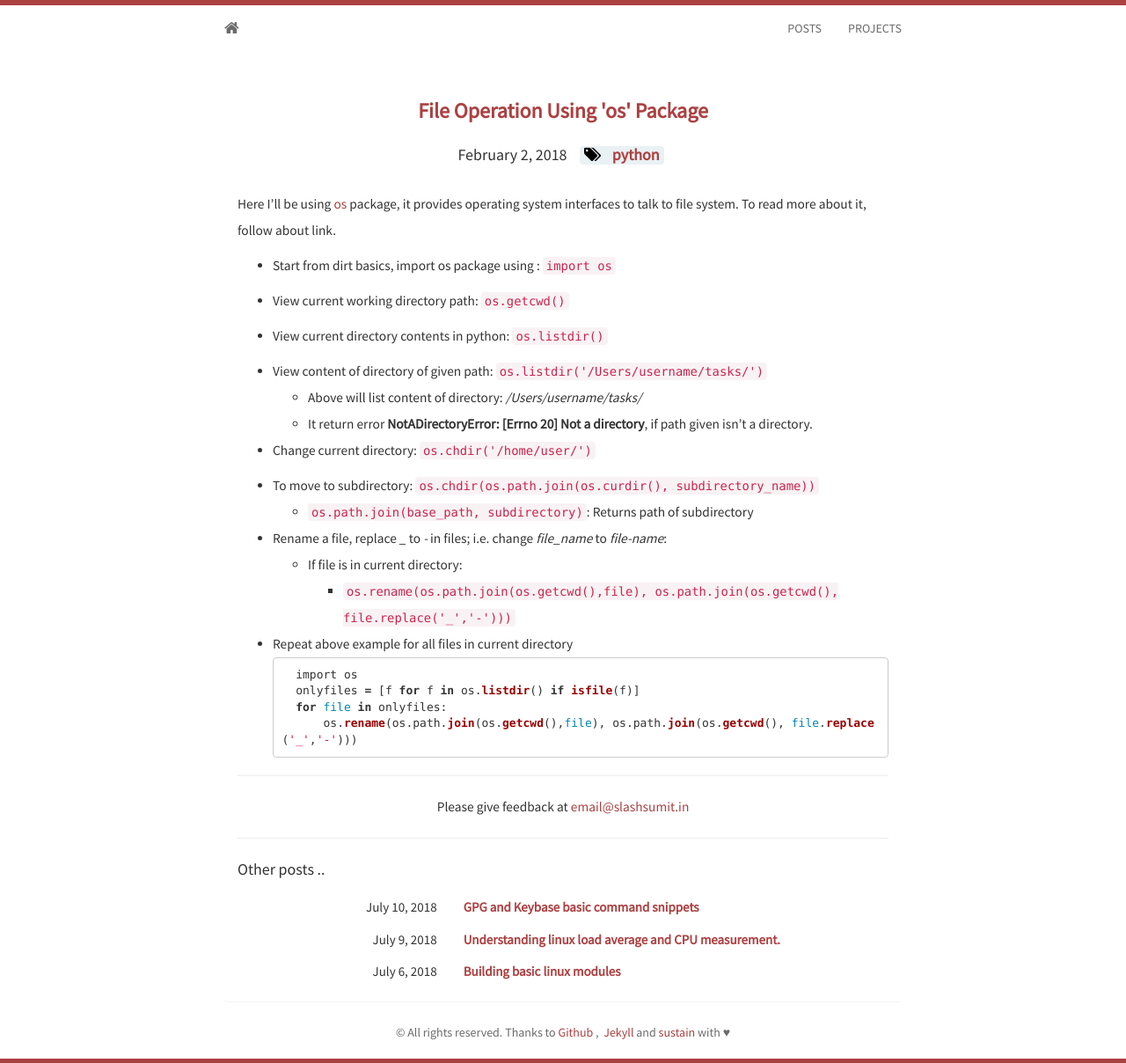
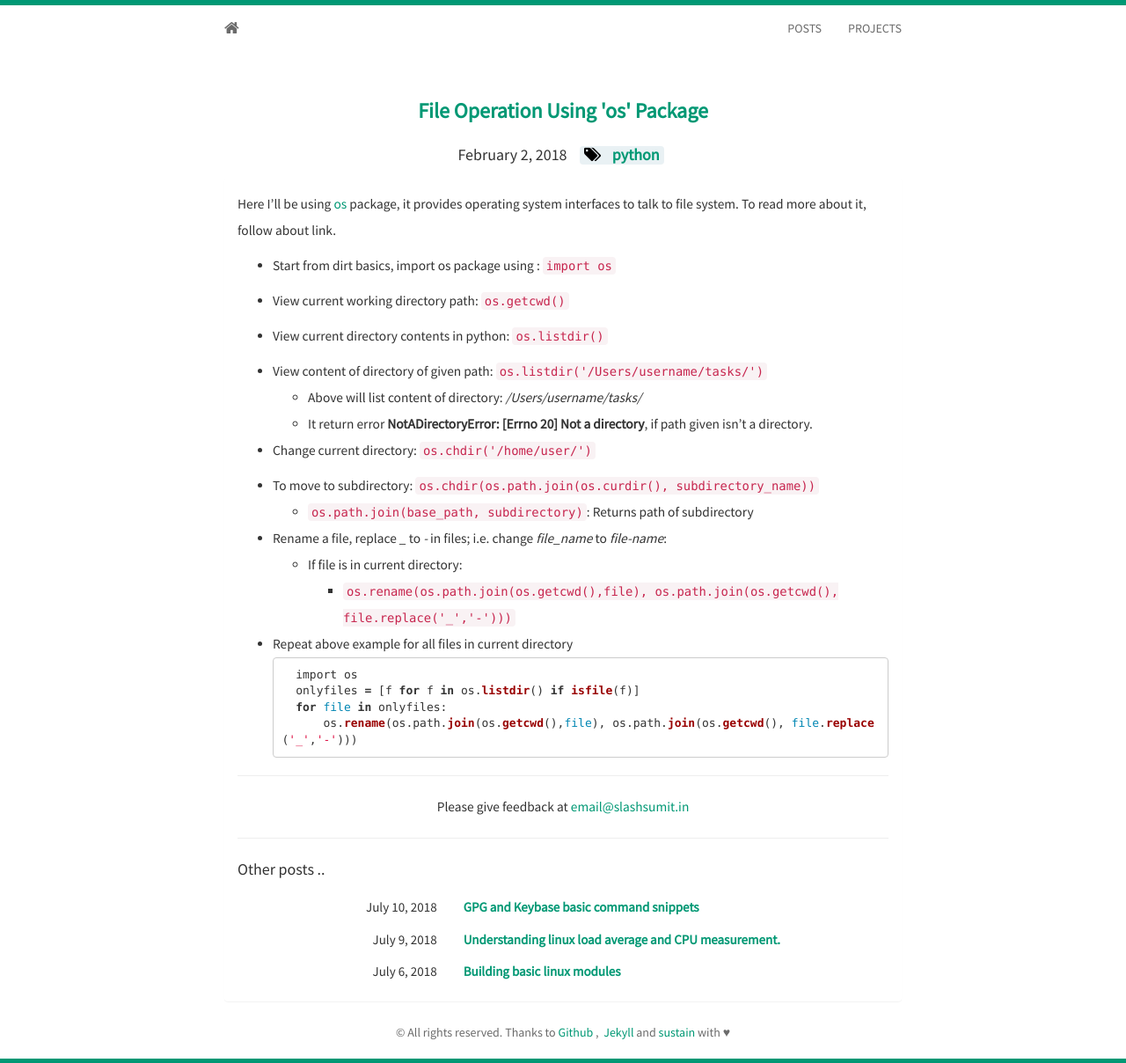
Before and after one commit to murarisumit/murarisumit.github.io, a Jekyll site: the page built from _posts/2018-02-02-python-file-operation-using-os-package.markdown, in a window 1280 px wide. Shown: the whole page at 88% size. Built offline with Jekyll 4.4.1, drawn with Linux system fonts in a browser that asks for light colours; nearby versions of some CDN libraries.

Commit message:
Added posts page font and color

```diff
--- a/posts.html
+++ b/posts.html
@@ -59,7 +59,7 @@ The purpose of this snippet is to list all your posts posted with a certain tag.
     {% for post in site.posts %}
 			{% if post.tags contains tag %}
 					<div class="row">
-							<h5 style="text-align: center"><a href="{{ site.baseurl }}{{ post.url }}">{{ post.title }}</a> </h5>
+							<h4 style="text-align: center"><a href="{{ site.baseurl }}{{ post.url }}">{{ post.title }}</a> </h4>
 					</div>
 			{% endif %}
     {% endfor %}
--- a/static/css/dist/main.css
+++ b/static/css/dist/main.css
@@ -1,271 +1,3 @@
-.highlight {
-  background: #ffffff;
-}
-.highlight .c {
-  color: #999988;
-  font-style: italic;
-}
-/* Comment */
-.highlight .err {
-  color: #a61717;
-  background-color: #e3d2d2;
-}
-/* Error */
-.highlight .k {
-  font-weight: bold;
-}
-/* Keyword */
-.highlight .o {
-  font-weight: bold;
-}
-/* Operator */
-.highlight .cm {
-  color: #999988;
-  font-style: italic;
-}
-/* Comment.Multiline */
-.highlight .cp {
-  color: #999999;
-  font-weight: bold;
-}
-/* Comment.Preproc */
-.highlight .c1 {
-  color: #999988;
-  font-style: italic;
-}
-/* Comment.Single */
-.highlight .cs {
-  color: #999999;
-  font-weight: bold;
-  font-style: italic;
-}
-/* Comment.Special */
-.highlight .gd {
-  color: #000000;
-  background-color: #ffdddd;
-}
-/* Generic.Deleted */
-.highlight .gd .x {
-  color: #000000;
-  background-color: #ffaaaa;
-}
-/* Generic.Deleted.Specific */
-.highlight .ge {
-  font-style: italic;
-}
-/* Generic.Emph */
-.highlight .gr {
-  color: #aa0000;
-}
-/* Generic.Error */
-.highlight .gh {
-  color: #999999;
-}
-/* Generic.Heading */
-.highlight .gi {
-  color: #000000;
-  background-color: #ddffdd;
-}
-/* Generic.Inserted */
-.highlight .gi .x {
-  color: #000000;
-  background-color: #aaffaa;
-}
-/* Generic.Inserted.Specific */
-.highlight .go {
-  color: #888888;
-}
-/* Generic.Output */
-.highlight .gp {
-  color: #555555;
-}
-/* Generic.Prompt */
-.highlight .gs {
-  font-weight: bold;
-}
-/* Generic.Strong */
-.highlight .gu {
-  color: #aaaaaa;
-}
-/* Generic.Subheading */
-.highlight .gt {
-  color: #aa0000;
-}
-/* Generic.Traceback */
-.highlight .kc {
-  font-weight: bold;
-}
-/* Keyword.Constant */
-.highlight .kd {
-  font-weight: bold;
-}
-/* Keyword.Declaration */
-.highlight .kp {
-  font-weight: bold;
-}
-/* Keyword.Pseudo */
-.highlight .kr {
-  font-weight: bold;
-}
-/* Keyword.Reserved */
-.highlight .kt {
-  color: #445588;
-  font-weight: bold;
-}
-/* Keyword.Type */
-.highlight .m {
-  color: #009999;
-}
-/* Literal.Number */
-.highlight .s {
-  color: #d14;
-}
-/* Literal.String */
-.highlight .na {
-  color: #008080;
-}
-/* Name.Attribute */
-.highlight .nb {
-  color: #0086B3;
-}
-/* Name.Builtin */
-.highlight .nc {
-  color: #445588;
-  font-weight: bold;
-}
-/* Name.Class */
-.highlight .no {
-  color: #008080;
-}
-/* Name.Constant */
-.highlight .ni {
-  color: #800080;
-}
-/* Name.Entity */
-.highlight .ne {
-  color: #990000;
-  font-weight: bold;
-}
-/* Name.Exception */
-.highlight .nf {
-  color: #990000;
-  font-weight: bold;
-}
-/* Name.Function */
-.highlight .nn {
-  color: #555555;
-}
-/* Name.Namespace */
-.highlight .nt {
-  color: #000080;
-}
-/* Name.Tag */
-.highlight .nv {
-  color: #008080;
-}
-/* Name.Variable */
-.highlight .ow {
-  font-weight: bold;
-}
-/* Operator.Word */
-.highlight .w {
-  color: #bbbbbb;
-}
-/* Text.Whitespace */
-.highlight .mf {
-  color: #009999;
-}
-/* Literal.Number.Float */
-.highlight .mh {
-  color: #009999;
-}
-/* Literal.Number.Hex */
-.highlight .mi {
-  color: #009999;
-}
-/* Literal.Number.Integer */
-.highlight .mo {
-  color: #009999;
-}
-/* Literal.Number.Oct */
-.highlight .sb {
-  color: #d14;
-}
-/* Literal.String.Backtick */
-.highlight .sc {
-  color: #d14;
-}
-/* Literal.String.Char */
-.highlight .sd {
-  color: #d14;
-}
-/* Literal.String.Doc */
-.highlight .s2 {
-  color: #d14;
-}
-/* Literal.String.Double */
-.highlight .se {
-  color: #d14;
-}
-/* Literal.String.Escape */
-.highlight .sh {
-  color: #d14;
-}
-/* Literal.String.Heredoc */
-.highlight .si {
-  color: #d14;
-}
-/* Literal.String.Interpol */
-.highlight .sx {
-  color: #d14;
-}
-/* Literal.String.Other */
-.highlight .sr {
-  color: #009926;
-}
-/* Literal.String.Regex */
-.highlight .s1 {
-  color: #d14;
-}
-/* Literal.String.Single */
-.highlight .ss {
-  color: #990073;
-}
-/* Literal.String.Symbol */
-.highlight .bp {
-  color: #999999;
-}
-/* Name.Builtin.Pseudo */
-.highlight .vc {
-  color: #008080;
-}
-/* Name.Variable.Class */
-.highlight .vg {
-  color: #008080;
-}
-/* Name.Variable.Global */
-.highlight .vi {
-  color: #008080;
-}
-/* Name.Variable.Instance */
-.highlight .il {
-  color: #009999;
-}
-/* Literal.Number.Integer.Long */
-/* Make line numbers unselectable: excludes line numbers from copy-paste user ops */
-.highlight .lineno {
-  -webkit-user-select: none;
-  -moz-user-select: none;
-  -o-user-select: none;
-}
-.lineno::-moz-selection {
-  background-color: transparent;
-}
-/* Mozilla specific */
-.lineno::selection {
-  background-color: transparent;
-}
-/* Other major browsers */
 .highlight {
   background: #ffffff;
 }
@@ -542,7 +274,7 @@ body {
   background-color: #ffffff;
   font-family: 'Source Sans Pro', sans-serif;
   /* The html and body elements cannot have any padding or margin. */
-  border-top: 3px solid #ac4142;
+  border-top: 3px solid #009874;
 }
 /* Wrapper for page content to push down footer */
 #wrap {
@@ -638,10 +370,10 @@ body {
   margin: 20px 0;
 }
 .container a {
-  color: #ac4142;
+  color: #009874;
 }
 .container a:hover {
-  color: #ac4142;
+  color: #009874;
 }
 .img-responsive {
   display: block;
@@ -667,7 +399,7 @@ h5 a {
 }
 .panel-default h4 a:hover,
 h5 a:hover {
-  color: #ac4142;
+  color: #009874;
 }
 .panel {
   border-style: none;
@@ -745,7 +477,7 @@ h5 a:hover {
   color: #6b6b6b;
 }
 div.footer {
-  border-bottom: 5px solid #ac4142;
+  border-bottom: 5px solid #009874;
 }
 /* Set the fixed height of the footer here */
 /*.footer {
```
Also changed, not shown: static/css/src/main.less (+6 -2 lines).
